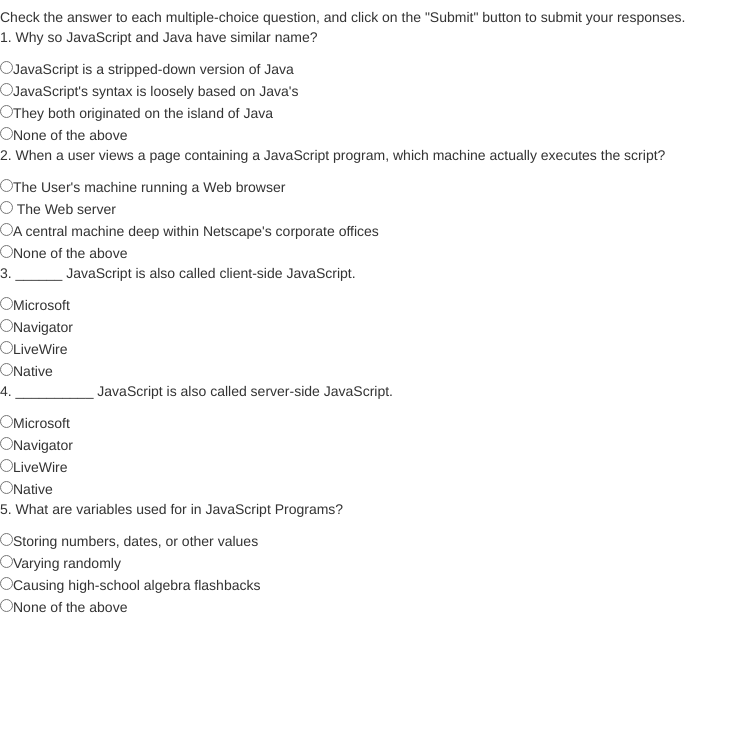
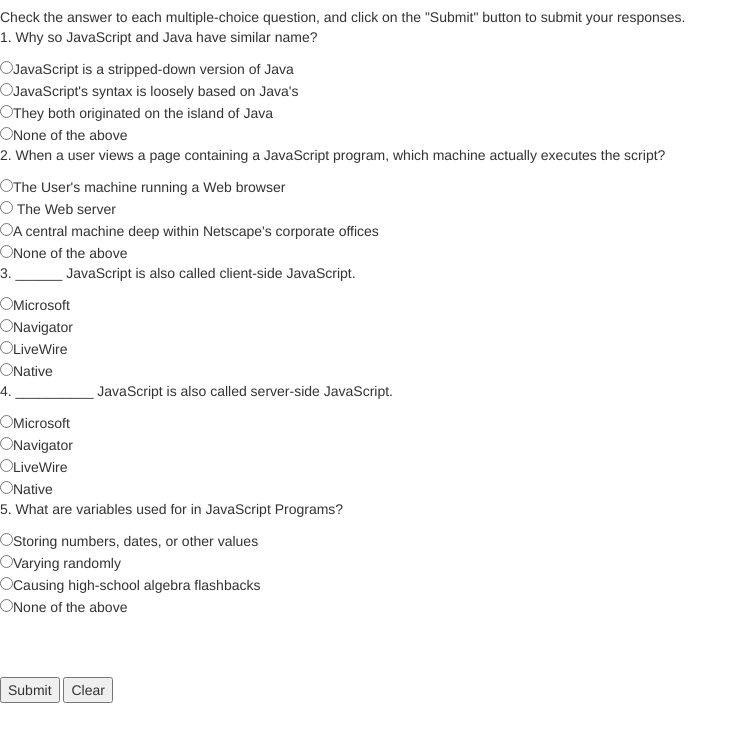
Before and after one commit to Kkituni/Quiz-Board, a plain HTML site: page index.html in a window 1280 px wide. Shown: the part 56-798 px from the top of the page, without its empty margins (0-744 px from the left). Drawn offline with Linux system fonts and the light colour scheme; files that its build step writes are made by us from their sources.

Commit message:
Added submit and clear buttons

```diff
--- a/index.html
+++ b/index.html
@@ -53,7 +53,11 @@
    <br>
    <br>
 
+   <input type="Submit" value="Submit">
+   <input type="button"  value="Clear" onclick="clearInputs()" />
 
+   </form>
+   </div>
 
-  </body>
+</body>
 </html>
```
